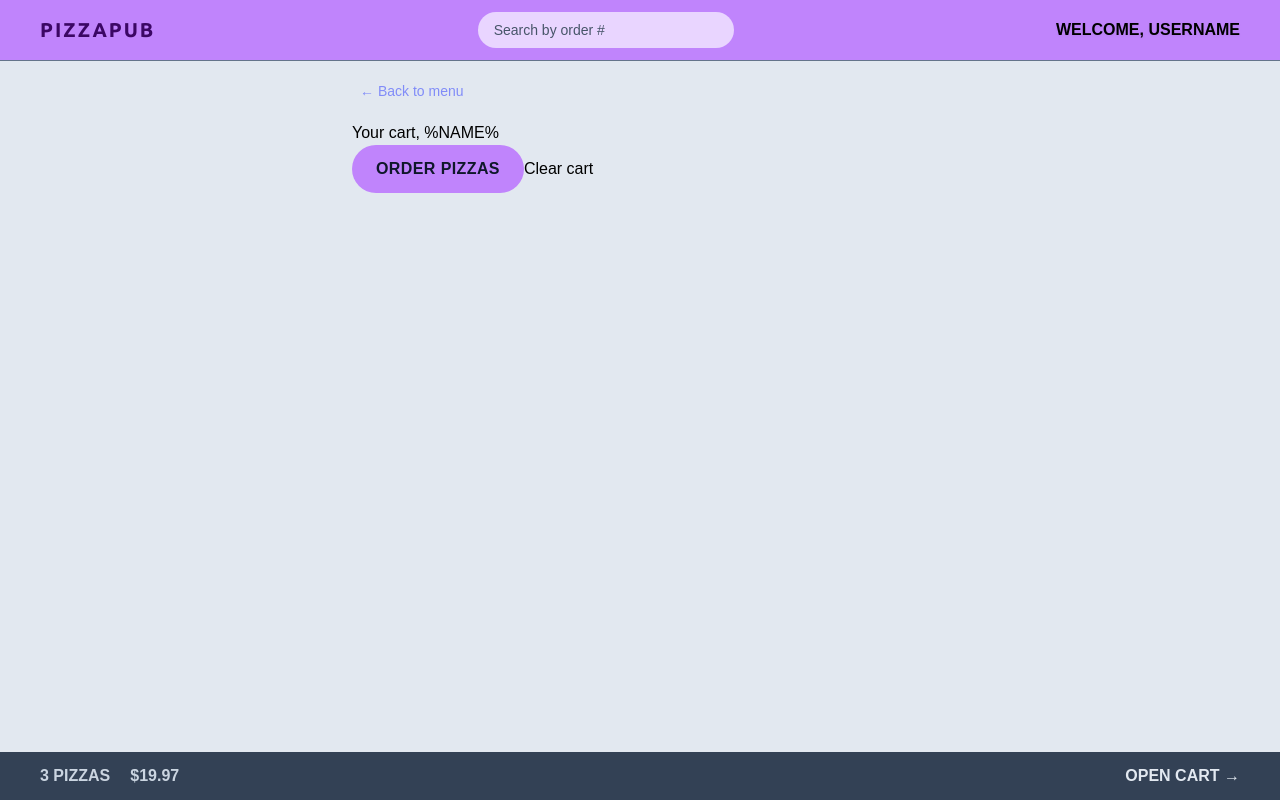
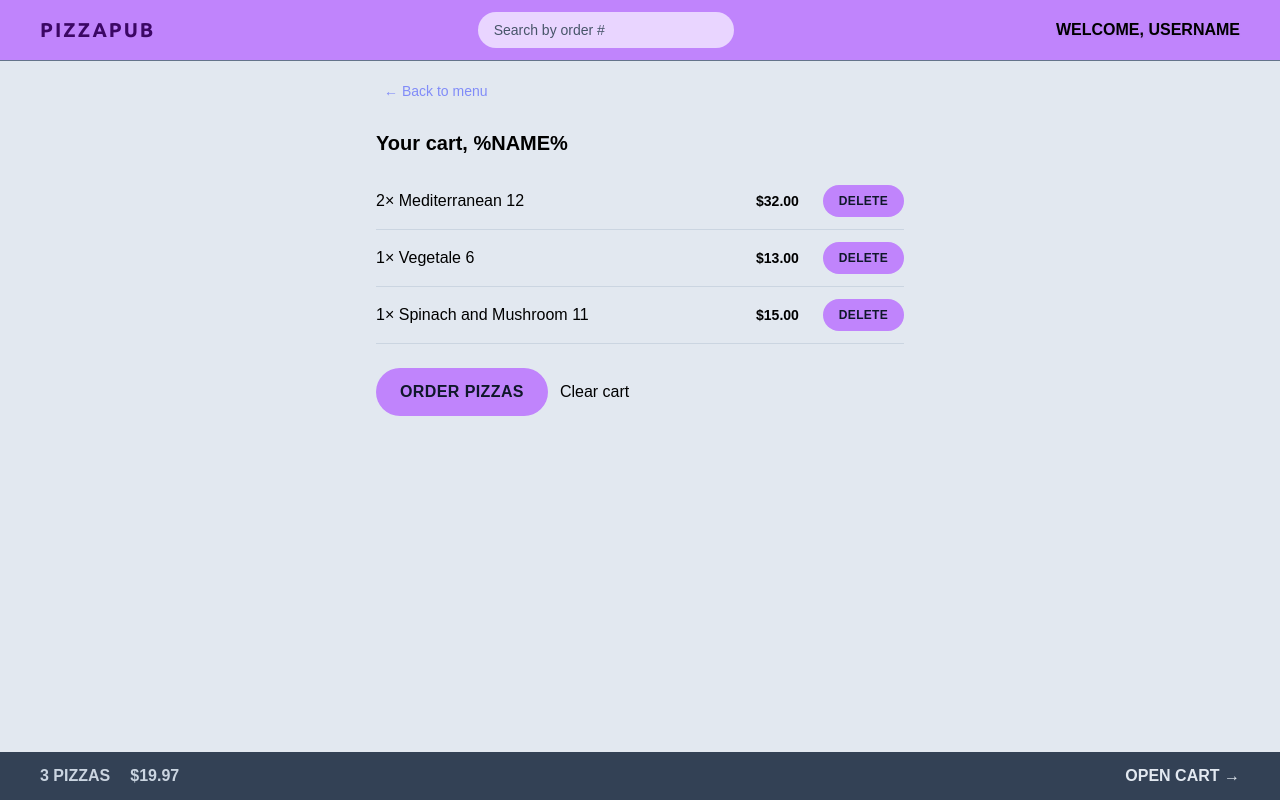
Before and after one commit to bakNa2t/pizzapub, a React (Vite) app: page /cart in a window 1280 px wide. Built offline with nearby package versions, Linux system fonts and the light colour scheme; a web font is replaced by a local one.

Commit message:
Update CartItem and Cart prop styles

```diff
--- a/src/base-blocks/cart/Cart.jsx
+++ b/src/base-blocks/cart/Cart.jsx
@@ -1,6 +1,7 @@
 // import { Link } from "react-router-dom";
 import ButtonLink from "../../ui-blocks/ButtonLink";
 import Button from "../../ui-blocks/Button";
+import CartItem from "../cart/CartItem";
 
 const fakeCart = [
   {
@@ -31,12 +32,18 @@ function Cart() {
   console.log(cart);
 
   return (
-    <div>
+    <div className="px-6 py-4">
       <ButtonLink to="/menu">&larr; Back to menu</ButtonLink>
 
-      <h2>Your cart, %NAME%</h2>
+      <h2 className="mt-6 text-xl font-semibold">Your cart, %NAME%</h2>
 
-      <div>
+      <ul className="mt-4 divide-y divide-slate-300 border-b border-slate-300">
+        {cart.map((item) => (
+          <CartItem item={item} key={item.name} />
+        ))}
+      </ul>
+
+      <div className="mt-6 space-x-3">
         <Button to="/order/new" type="primary">
           Order pizzas
         </Button>
--- a/src/base-blocks/cart/CartItem.jsx
+++ b/src/base-blocks/cart/CartItem.jsx
@@ -1,3 +1,4 @@
+import Button from "../../ui-blocks/Button";
 import { formatCurrency } from "../../utils/utilsFunctions";
 
 import PropTypes from "prop-types";
@@ -10,12 +11,13 @@ function CartItem({ item }) {
   const { pizzaId, name, quantity, totalPrice } = item;
 
   return (
-    <li>
-      <p>
+    <li className="py-3 sm:flex sm:items-center sm:justify-between">
+      <p className="mb-1 sm:mb-0">
         {quantity}&times; {name} {pizzaId}
       </p>
-      <div>
-        <p>{formatCurrency(totalPrice)}</p>
+      <div className="flex items-center justify-between sm:gap-6">
+        <p className="text-sm font-bold">{formatCurrency(totalPrice)}</p>
+        <Button type="small">Delete</Button>
       </div>
     </li>
   );
--- a/src/ui-blocks/ButtonLink.jsx
+++ b/src/ui-blocks/ButtonLink.jsx
@@ -9,7 +9,7 @@ function ButtonLink({ children, to }) {
 
   const navigate = useNavigate();
   const className =
-    "my-4 inline-block rounded-full px-2 py-1 text-sm text-indigo-400 transition-all duration-300 hover:bg-slate-300 hover:text-indigo-600 disabled:cursor-not-allowed";
+    "inline-block rounded-full px-2 py-1 text-sm text-indigo-400 transition-all duration-300 hover:bg-slate-300 hover:text-indigo-600 disabled:cursor-not-allowed";
 
   if (to === "-1")
     return (
```
